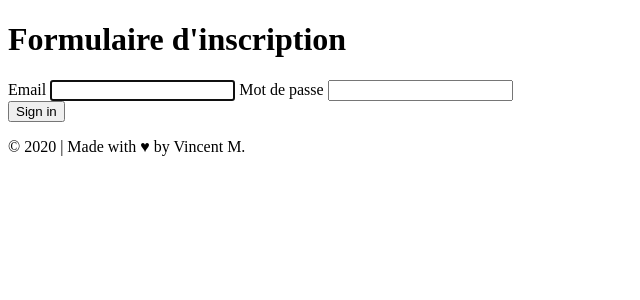
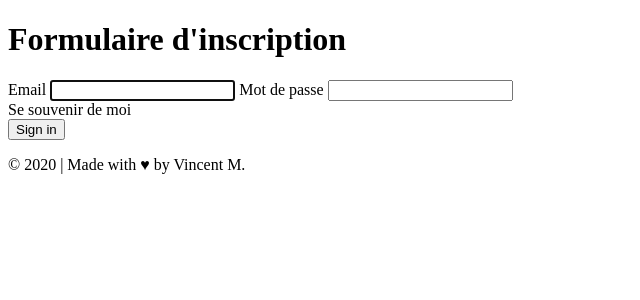
Before and after one commit to VincentMeziane/Majordome, a Symfony app: template templates/security/login.html.twig in a window 1280 px wide. Shown: the part 78-378 px from the top of the page, without its empty margins (0-640 px from the left). Run offline with Twig, Linux system fonts and the light colour scheme; the template is opened without the code that fills it, so the values that code supplies are empty; some libraries are stand-ins or nearby versions.

Commit message:
Progression du système d'authentif. Ajout de remember me à la connexion, CSS et JS pour la case à cocher

```diff
--- a/assets/css/app.scss
+++ b/assets/css/app.scss
@@ -168,3 +168,9 @@
 		min-height: 350px;
 	}
 }
+
+#rememberMeSpan{
+	width: 15px;
+	height: 15px;
+	border: 1px $primary solid;
+}
--- a/templates/layouts/partials/_top-navbar.html.twig
+++ b/templates/layouts/partials/_top-navbar.html.twig
@@ -14,7 +14,7 @@
 					</a>
 				</li>
 				<li class="nav-item">
-					<a class="nav-link light1" href="{{path('app_account')}}" title="Mon compte">
+					<a class="nav-link light1" href="#" title="Mon compte">
 						Compte
 					</a>
 				</li>
--- a/templates/security/login.html.twig
+++ b/templates/security/login.html.twig
@@ -25,16 +25,16 @@
                value="{{ csrf_token('authenticate') }}"
         >
 
-        {#
+{#
             Uncomment this section and add a remember_me option below your firewall to activate remember me functionality.
             See https://symfony.com/doc/current/security/remember_me.html
+     #}
+            <div class="checkbox m-3 text-right">
 
-            <div class="checkbox mb-3">
-                <label>
-                    <input type="checkbox" name="_remember_me"> Remember me
-                </label>
+                <input type="checkbox" name="_remember_me" id="_remember_me" class="m-2" hidden>
+                <label for="_remember_me" class="d-flex align-items-center rememberMeLabel"><div id="rememberMeSpan" class="mr-2"></div>Se souvenir de moi</label>
             </div>
-        #}
+
 
     <div class="btngroup col-12 m-0 p-0 row justify-content-center">
         <button class="btn btn-lg btn-pale col-2 mt-3" type="submit">
--- /dev/null
+++ b/translations/security.en.yaml
@@ -0,0 +1,2 @@
+'Invalid credentials.': 'Données incorrectes.'
+'Invalid CSRF token.': 'Un problème est survenu, veuillez réessayer.'
```
Also changed, not shown: assets/js/app.js (+16 -0 lines), src/Controller/SecurityController.php (+4 -3 lines), src/Security/LoginFormAuthenticator.php (+7 -4 lines), 1 other file.
